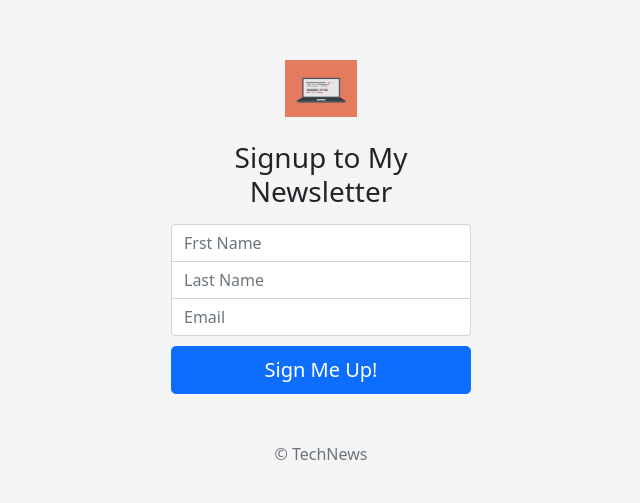
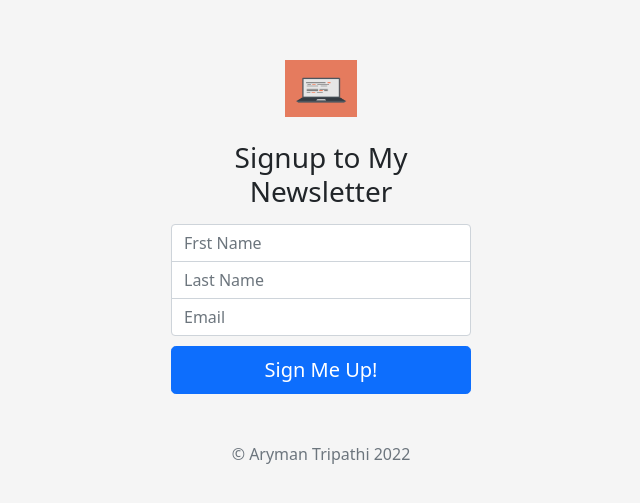
Before and after one commit to maibalwan/News-Letter-Signup, a website: page signup.html in a window 1280 px wide. Shown: the part 129-632 px from the top of the page, without its empty margins (319-959 px from the left). Drawn offline with nearby package versions, Linux system fonts and the light colour scheme.

Commit message:
Changed Footer

```diff
--- a/signup.html
+++ b/signup.html
@@ -95,7 +95,7 @@
       <input type="email" class="form-control bottom" name = "email" placeholder="Email" required autocomplete="off">
 
       <button class="w-100 btn btn-lg btn-primary" type="submit">Sign Me Up!</button>
-      <p class="mt-5 mb-3 text-muted">&copy; TechNews</p>
+      <p class="mt-5 mb-3 text-muted">&copy; Aryman Tripathi 2022</p>
     </form>
   </main>
 
```
